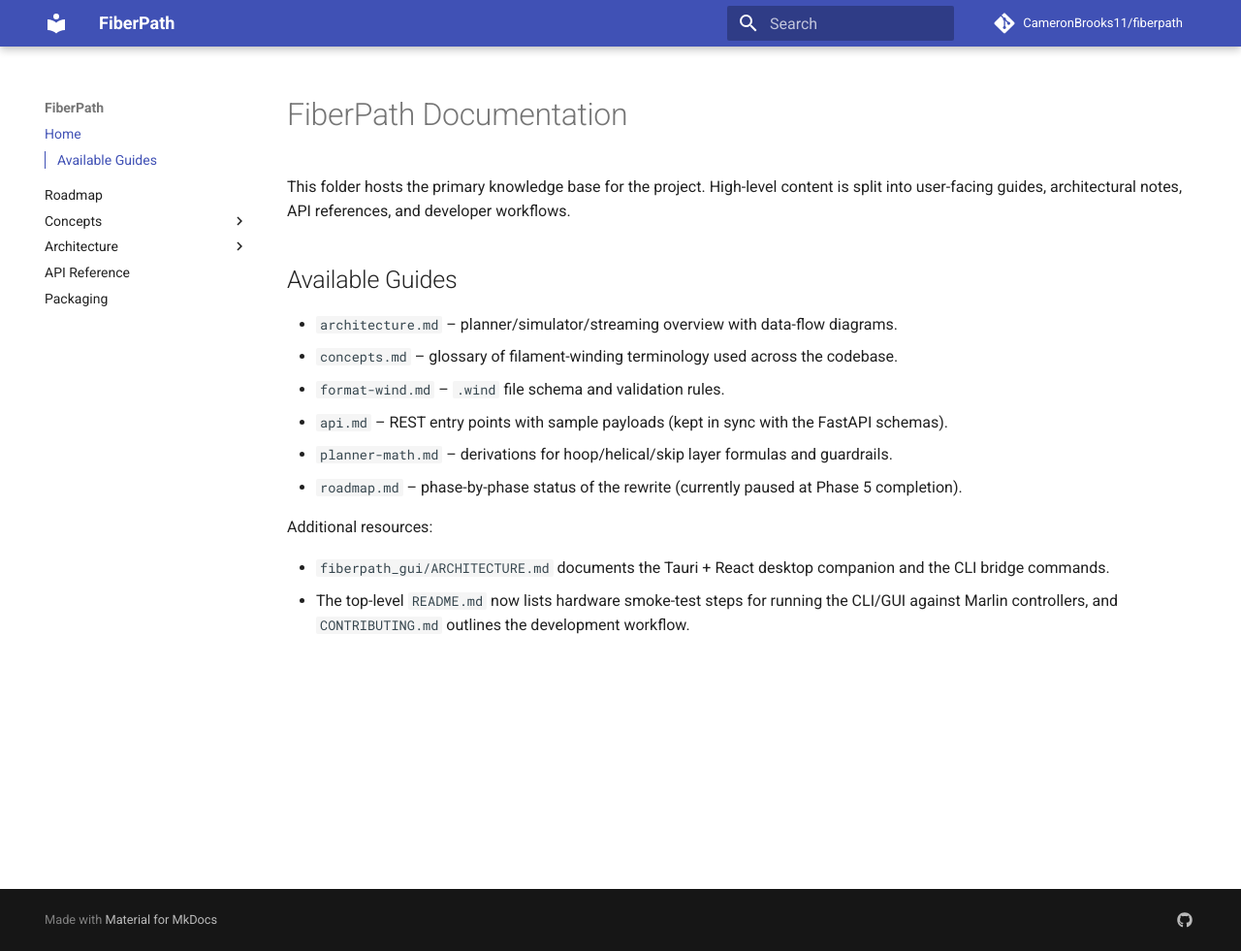
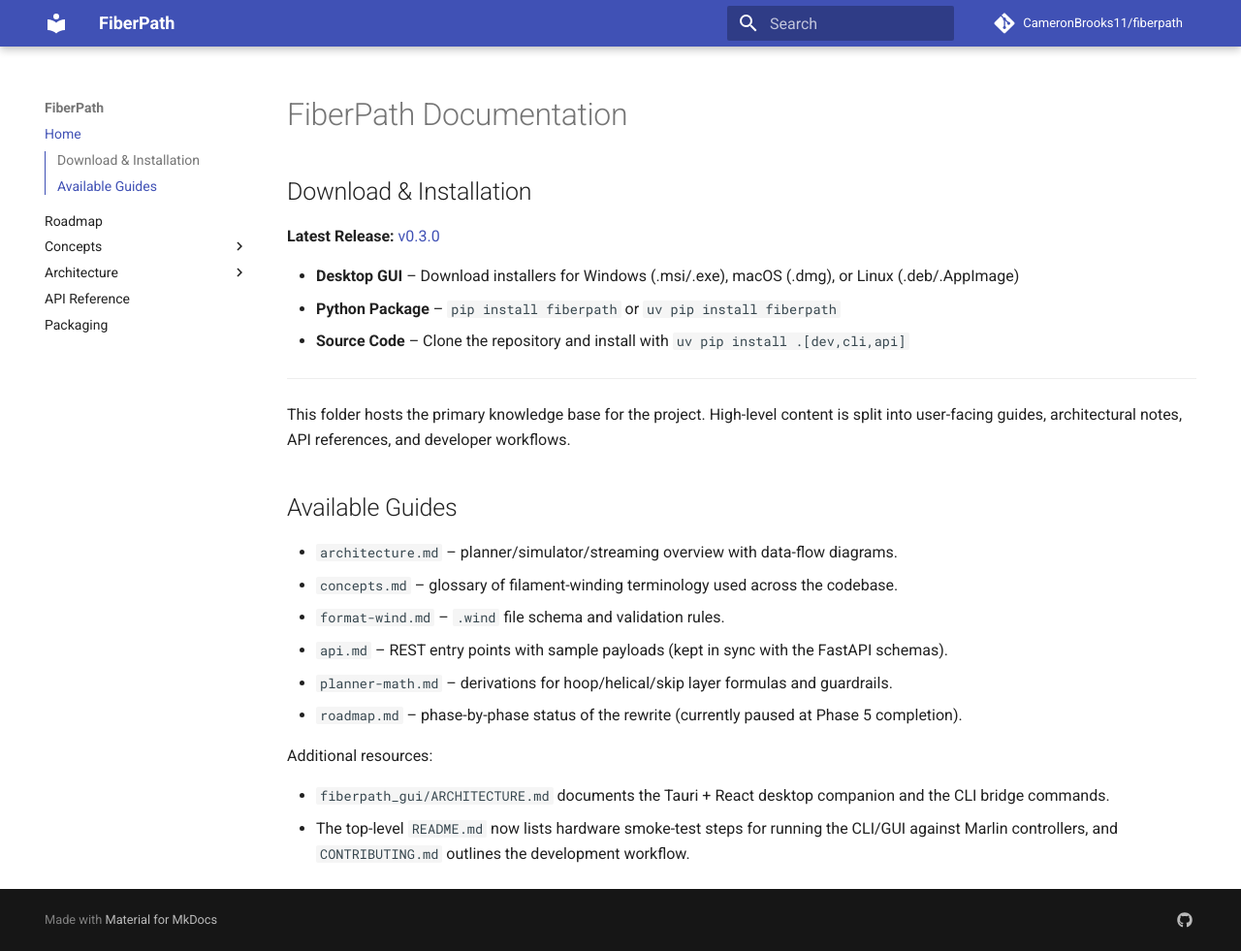
Before and after one commit to CameronBrooks11/fiberpath, an MkDocs documentation site: the page built from docs/index.md, in a window 1280 px wide and 981 px high. Shown: the whole window at 97% size. Built offline with MkDocs 1.6.1 and Material for MkDocs 9.7.7, drawn with Linux system fonts in a browser that asks for light colours; comment, search, counter and statistics services are not loaded.

Commit message:
rename newgui to next branch, add dd download links for v0.3.0 release

```diff
--- a/docs/index.md
+++ b/docs/index.md
@@ -1,4 +1,14 @@
 # FiberPath Documentation
+
+## Download & Installation
+
+**Latest Release:** [v0.3.0](https://github.com/CameronBrooks11/fiberpath/releases/latest)
+
+- **Desktop GUI** – Download installers for Windows (.msi/.exe), macOS (.dmg), or Linux (.deb/.AppImage)
+- **Python Package** – `pip install fiberpath` or `uv pip install fiberpath`
+- **Source Code** – Clone the repository and install with `uv pip install .[dev,cli,api]`
+
+---
 
 This folder hosts the primary knowledge base for the project. High-level content
 is split into user-facing guides, architectural notes, API references, and developer workflows.
```
Also changed, not shown: CONTRIBUTING.md (+1 -1 lines), README.md (+8 -1 lines), fiberpath_gui/docs/TESTING.md (+2 -2 lines), 5 other files.
